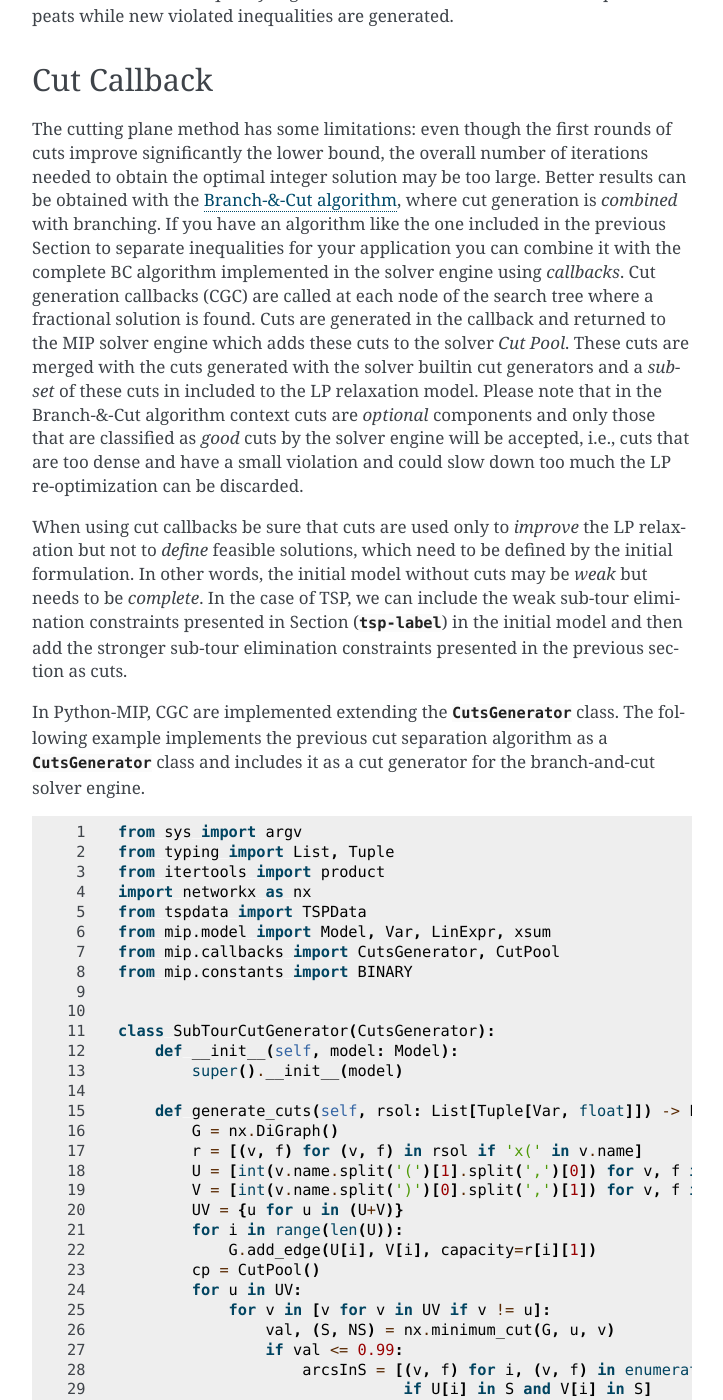
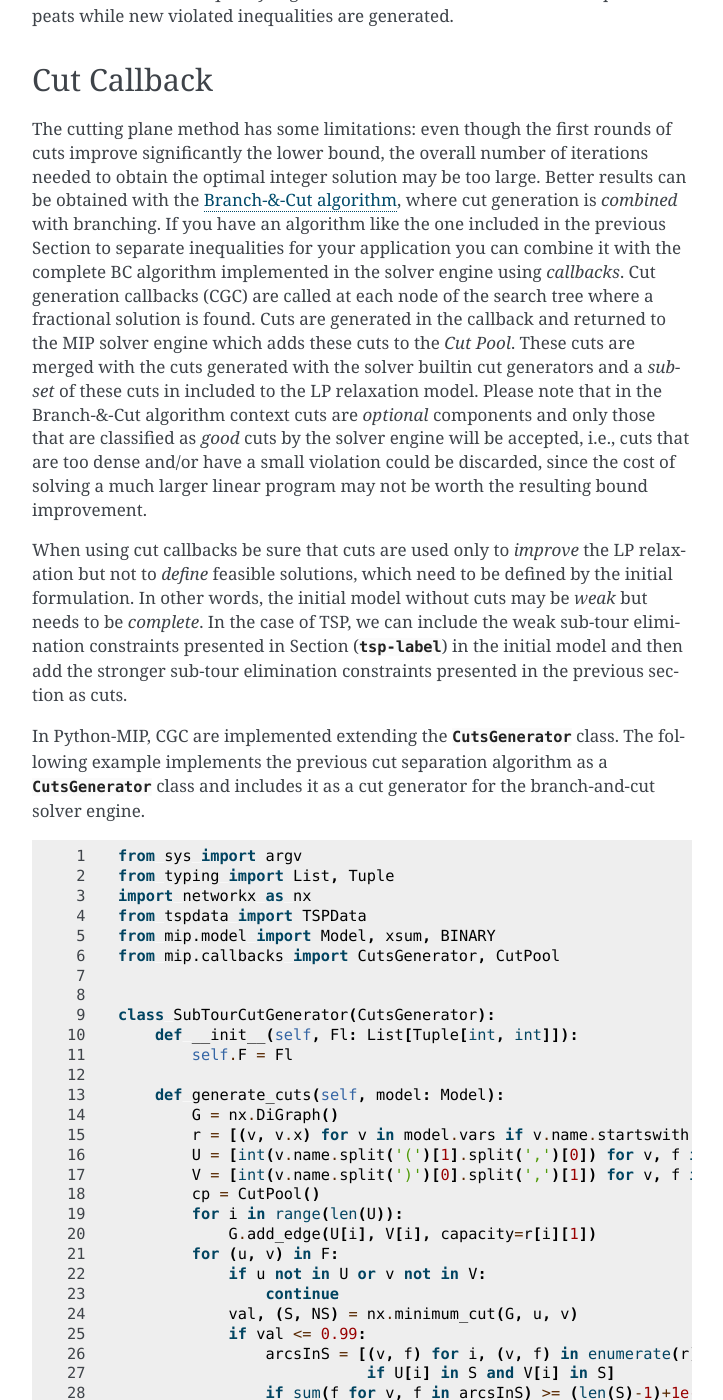
Before and after one commit to coin-or/python-mip, a Sphinx documentation site: the page built from docs/custom.rst, in a window 1280 px wide and 1400 px high, scrolled down 3754 px. Shown: the whole window, without its empty margins (388-1111 px from the left). Built offline with Sphinx 7.4.7, drawn with Linux system fonts in a browser that asks for light colours; cross-references to code outside the pages are shown as plain code; some of the changed text lies outside the part shown.

Commit message:
updated doc
Former-commit-id: fdb08d35dda0824368c634b70a95ebe7c98b1173

```diff
--- a/docs/custom.rst
+++ b/docs/custom.rst
@@ -159,20 +159,21 @@
 The cutting plane method has some limitations: even though the first rounds of
 cuts improve significantly the lower bound, the overall number of iterations
 needed to obtain the optimal integer solution may be too large. Better results
-can be obtained with the `Branch-&-Cut algorithm <https://en.wikipedia.org/wiki/Branch_and_cut>`_,
-where cut generation is *combined* with branching. If you have an algorithm like
-the one included in the previous Section to separate inequalities for your
-application you can combine it with the complete BC algorithm implemented in
-the solver engine using *callbacks*. Cut generation callbacks (CGC) are called
-at each node of the search tree where a fractional solution is found. Cuts are
-generated in the callback and returned to the MIP solver engine which adds
-these cuts to the solver *Cut Pool*. These cuts are merged with the cuts
-generated with the solver builtin cut generators and a *subset* of these cuts in
-included to the LP relaxation model. Please note that in the Branch-&-Cut
-algorithm context cuts are *optional* components and only those that are classified as
-*good* cuts by the solver engine will be accepted, i.e., cuts that are too
-dense and have a small violation and could slow down too much the LP re-optimization
-can be discarded.
+can be obtained with the `Branch-&-Cut algorithm
+<https://en.wikipedia.org/wiki/Branch_and_cut>`_, where cut generation is
+*combined* with branching. If you have an algorithm like the one included in
+the previous Section to separate inequalities for your application you can
+combine it with the complete BC algorithm implemented in the solver engine
+using *callbacks*. Cut generation callbacks (CGC) are called at each node of
+the search tree where a fractional solution is found. Cuts are generated in the
+callback and returned to the MIP solver engine which adds these cuts to the
+*Cut Pool*. These cuts are merged with the cuts generated with the solver
+builtin cut generators and a *subset* of these cuts in included to the LP
+relaxation model. Please note that in the Branch-&-Cut algorithm context cuts
+are *optional* components and only those that are classified as *good* cuts by
+the solver engine will be accepted, i.e., cuts that are too dense and/or have a
+small violation could be discarded, since the cost of solving a much larger
+linear program may not be worth the resulting bound improvement.
 
 When using cut callbacks be sure that cuts are used only to *improve* the LP
 relaxation but not to *define* feasible solutions, which need to be defined by
@@ -182,48 +183,52 @@
 the initial model and then add the stronger sub-tour elimination constraints
 presented in the previous section as cuts.
 
-In Python-MIP, CGC are implemented
-extending the :class:`~mip.callbacks.CutsGenerator` class. The following example implements the
-previous cut separation algorithm as a :class:`~mip.callbacks.CutsGenerator` class and includes it
-as a cut generator for the branch-and-cut solver engine.
-
+In Python-MIP, CGC are implemented extending the
+:class:`~mip.callbacks.CutsGenerator` class. The following example implements
+the previous cut separation algorithm as a
+:class:`~mip.callbacks.CutsGenerator` class and includes it as a cut generator
+for the branch-and-cut solver engine.
 
 .. code-block:: python
  :linenos:
 
     from sys import argv
     from typing import List, Tuple
-    from itertools import product
     import networkx as nx
     from tspdata import TSPData
-    from mip.model import Model, Var, LinExpr, xsum
+    from mip.model import Model, xsum, BINARY
     from mip.callbacks import CutsGenerator, CutPool
-    from mip.constants import BINARY
 
 
     class SubTourCutGenerator(CutsGenerator):
-        def __init__(self, model: Model):
-            super().__init__(model)
+        def __init__(self, Fl: List[Tuple[int, int]]):
+            self.F = Fl
 
-        def generate_cuts(self, rsol: List[Tuple[Var, float]]) -> List[LinExpr]:
+        def generate_cuts(self, model: Model):
             G = nx.DiGraph()
-            r = [(v, f) for (v, f) in rsol if 'x(' in v.name]
+            r = [(v, v.x) for v in model.vars if v.name.startswith('x(')]
             U = [int(v.name.split('(')[1].split(',')[0]) for v, f in r]
             V = [int(v.name.split(')')[0].split(',')[1]) for v, f in r]
-            UV = {u for u in (U+V)}
+            cp = CutPool()
             for i in range(len(U)):
                 G.add_edge(U[i], V[i], capacity=r[i][1])
-            cp = CutPool()
-            for u in UV:
-                for v in [v for v in UV if v != u]:
-                    val, (S, NS) = nx.minimum_cut(G, u, v)
-                    if val <= 0.99:
-                        arcsInS = [(v, f) for i, (v, f) in enumerate(r)
-                                   if U[i] in S and V[i] in S]
-                        if sum(f for v, f in arcsInS) >= (len(S)-1)+1e-4:
-                            cut = xsum(1.0*v for v, fm in arcsInS) <= len(S)-1
-                            cp.add(cut)
-            return cp.cuts
+            for (u, v) in F:
+                if u not in U or v not in V:
+                    continue
+                val, (S, NS) = nx.minimum_cut(G, u, v)
+                if val <= 0.99:
+                    arcsInS = [(v, f) for i, (v, f) in enumerate(r)
+                               if U[i] in S and V[i] in S]
+                    if sum(f for v, f in arcsInS) >= (len(S)-1)+1e-4:
+                        cut = xsum(1.0*v for v, fm in arcsInS) <= len(S)-1
+                        cp.add(cut)
+                        if len(cp.cuts) > 256:
+                            for cut in cp.cuts:
+                                model.add_cut(cut)
+                            return
+            for cut in cp.cuts:
+                model.add_cut(cut)
+            return
 
 
     inst = TSPData(argv[1])
```
Also changed, not shown: other parts of docs/custom.rst (+9 -1 lines), 2 other files.
